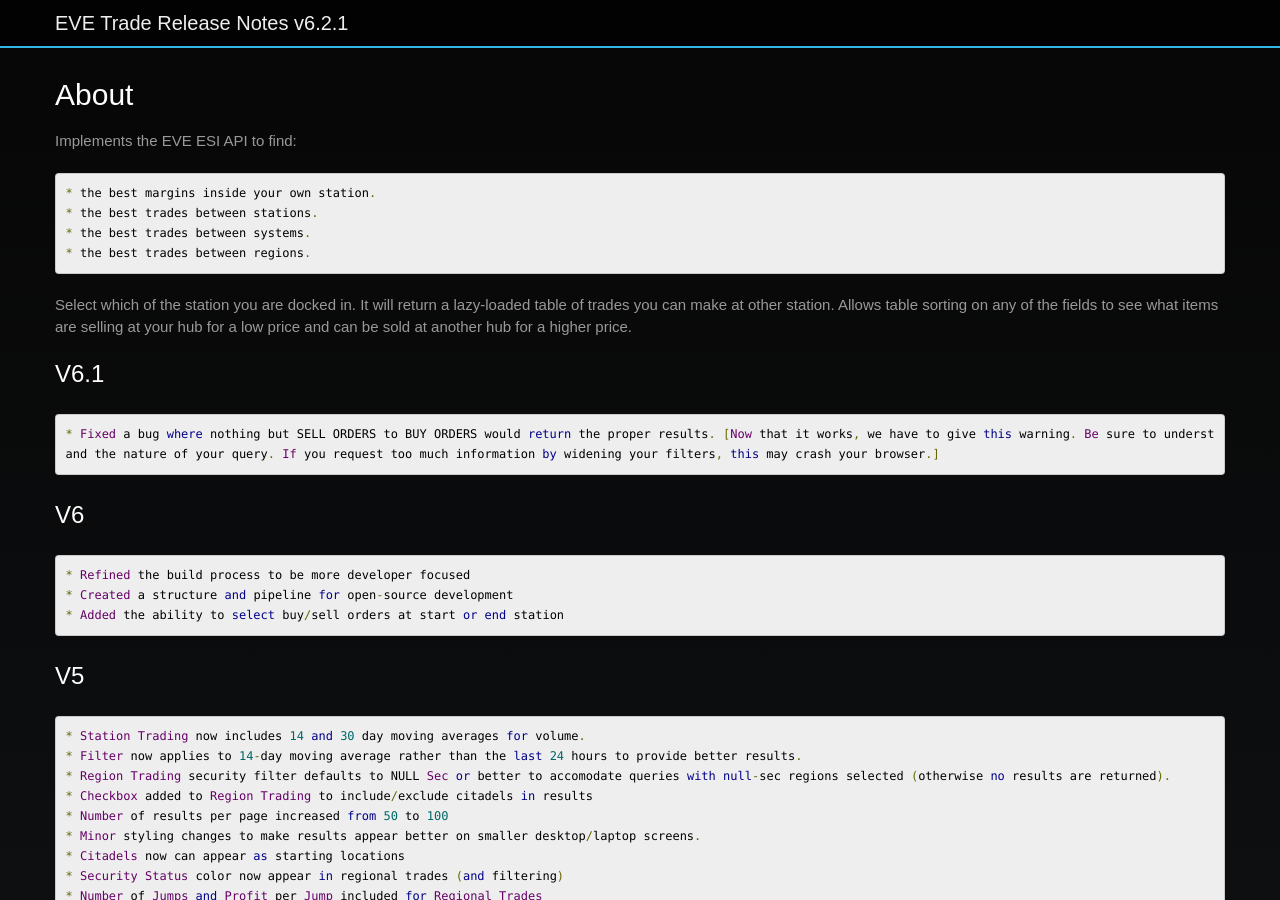
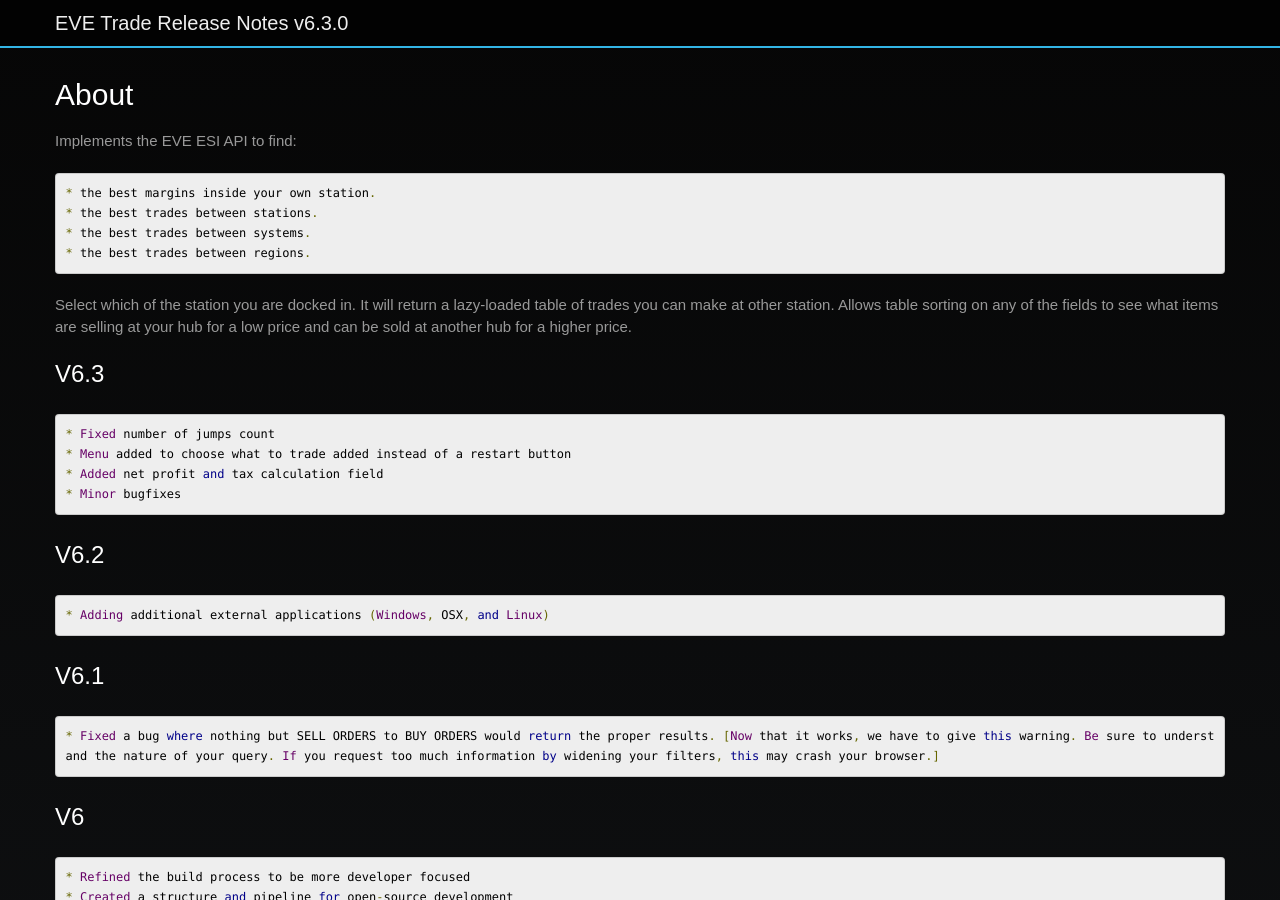
Before and after one commit to awhipp/evetrade, a Jekyll site: the page built from release.md, in a window 1280 px wide and 900 px high. Built offline with Jekyll 4.4.1, drawn with Linux system fonts in a browser that asks for light colours; some web fonts are replaced.

```diff
--- a/_config.yml
+++ b/_config.yml
@@ -1,6 +1,6 @@
 name: EVE Trade
-version: v6.2.1
-version_full: Version 6.2.1
+version: v6.3.0
+version_full: Version 6.3.0
 baseurl:
 url: https://evetrade.space
 
--- a/_layouts/release.html
+++ b/_layouts/release.html
@@ -16,6 +16,14 @@ Implements the EVE ESI API to find:
 
 Select which of the station you are docked in. It will return a lazy-loaded table of trades you can make at other station. Allows table sorting on any of the fields to see what items are selling at your hub for a low price and can be sold at another hub for a higher price.
 
+### V6.3
+    * Fixed number of jumps count
+    * Menu added to choose what to trade added instead of a restart button
+    * Added net profit and tax calculation field
+    * Minor bugfixes
+
+### V6.2
+    * Adding additional external applications (Windows, OSX, and Linux)
 
 ### V6.1
     * Fixed a bug where nothing but SELL ORDERS to BUY ORDERS would return the proper results. [Now that it works, we have to give this warning. Be sure to understand the nature of your query. If you request too much information by widening your filters, this may crash your browser.]
--- a/netlify.toml
+++ b/netlify.toml
@@ -1,2 +1,4 @@
 [build]
+  base = "/"
   publish = "/dist"
+  command = "jekyll build"
```
Also changed, not shown: index.md (+7 -2 lines).
